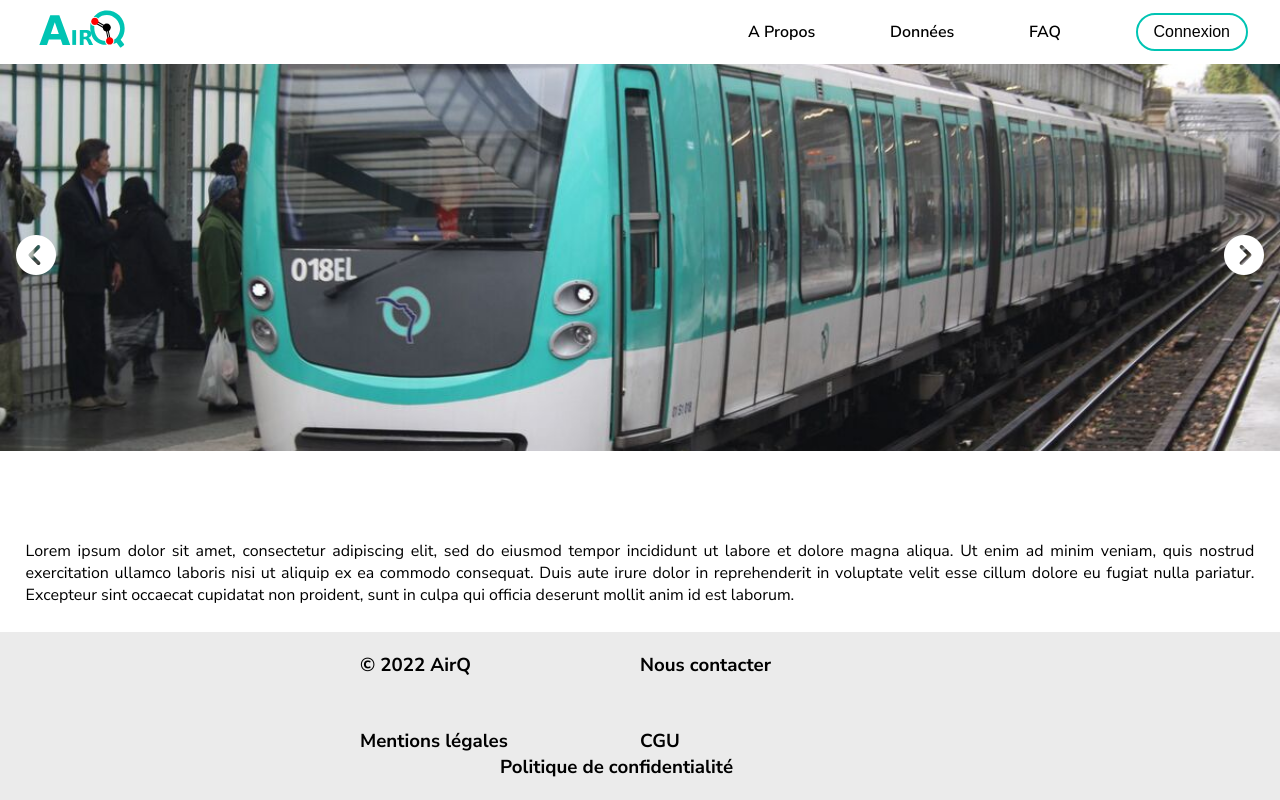
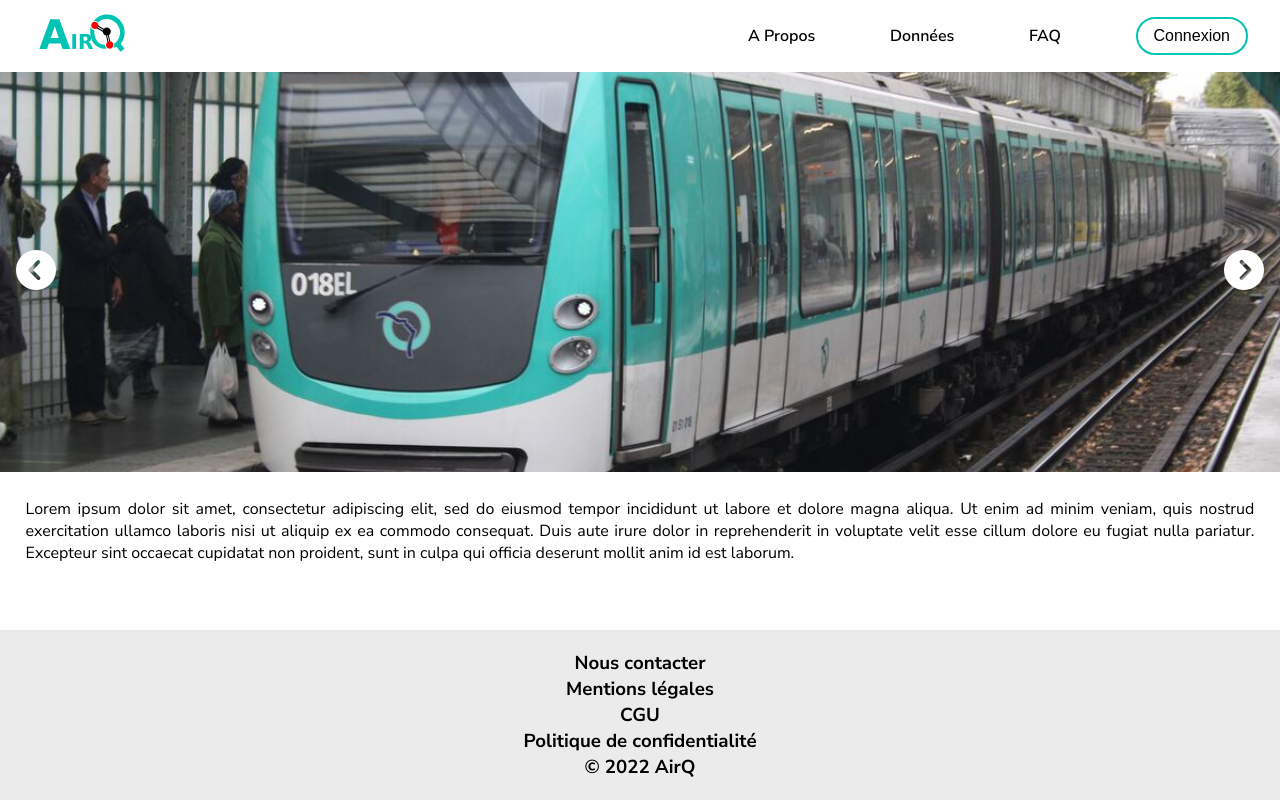
Before and after one commit to smansteel/APP_Info, a PHP site: page /arthur/accueil_v2.html in a window 1280 px wide. Run offline with PHP 8.4, Linux system fonts and the light colour scheme.

Commit message:
modif slider

```diff
--- a/arthur/accueil_v2.html
+++ b/arthur/accueil_v2.html
@@ -45,6 +45,8 @@
         </div>
     </div>
 
+    <script src="app_v2.js"></script>
+
     <div class="contenu">
         <p>
             Lorem ipsum dolor sit amet, consectetur adipiscing elit, sed do eiusmod tempor incididunt ut labore et dolore magna aliqua. Ut enim ad minim veniam, quis nostrud exercitation ullamco laboris nisi ut aliquip ex ea commodo consequat. Duis aute irure dolor in reprehenderit in voluptate velit esse cillum dolore eu fugiat nulla pariatur. Excepteur sint occaecat cupidatat non proident, sunt in culpa qui officia deserunt mollit anim id est laborum.
@@ -57,6 +59,8 @@
             <div class="bloc footer-services">
                 <h3>&copy; 2022 AirQ</h3>
             </div>
+
+            <div class = "liens">
                 <div class="bloc footer-services">
                     <h3>Nous contacter</h3>
                 </div>
@@ -71,9 +75,9 @@
                 </div>
             </div>
 
+        </div>
+
 
     </footer>
 
-    <script src="app_v2.js"></script>
-
 </body>
--- a/arthur/style_v2.css
+++ b/arthur/style_v2.css
@@ -15,11 +15,12 @@ body {
     font-family: 'Nunito Sans', sans-serif;
 }
 
+/* Header */
 
 header {
     position: fixed;
     width: 100%;
-    height: 8vh;
+    height: 9vh;
     top: 0;
     left: 0;
     background: #fff;
@@ -68,11 +69,14 @@ nav {
     border-radius: 20px;
 }
 
+/* Media Queries pour header */
+
 @media all and (max-width: 991px) {
 
     .header {
         background: transparent;
     }
+
 
     .toggle {
         display: block;
@@ -115,6 +119,7 @@ nav {
         justify-content: space-around;
         transform: translateX(-100%);
         transition: transform 1s;
+        z-index: 1;
     }
 
     .menu li a {
@@ -129,10 +134,13 @@ nav {
     .open .menu {
         transform: translateX(0);
     }
+
 }
 
+/* Slider */
+
 .slider {
-    margin-top: 8vh;
+    margin-top: 9vh;
     height: 50vh;
     position: relative;
 }
@@ -165,11 +173,12 @@ nav {
 }
 
 .contenu {
-    margin-top: 8vh;
     flex: 1 0 auto;
     padding: 2vw 2vw;
     text-align: justify;
 }
+
+/* Footer */
 
 footer {
     flex-shrink: 0;
@@ -183,33 +192,53 @@ footer {
     width: 1200px;
     margin: 0 auto;
     display: flex;
+    flex-direction: row;
     justify-content: center;
     align-items: flex-start;
     font-size: 16px;
     padding: 20px 0 20px;
 }
 
+.liens {
+    width: 100%;
+    display: flex;
+    flex-direction: row;
+    flex-grow: 1;
+    text-align: center;
+}
+
 .bloc {
+    display: inline;
     width: 25%;
     margin: 0 0px;
 }
 
-/*Media queries */
+.bloc div {
+    display: inline;
+}
+
+/* Media queries pour footer */
 
 @media screen and (max-width: 1300px) {
 
     .contenu-footer {
-        width: 700px;
-        flex-wrap: wrap;
+        width: 100%;
+        display: inline-block;
+        text-align: center;
+        display: flex;
+        flex-direction: column-reverse;
     }
 
     .bloc {
-        width: 40%;
-        margin: 0 0;
-    }
-    .bloc:nth-child(1),
-    .bloc:nth-child(2) {
-        margin-bottom: 50px;
+        margin-left: auto;
+        margin-right: auto;
+        width: 100%;
     }
 
+    .liens {
+        flex-direction: column;
+        margin-left: auto;
+        margin-right: auto;
+        width:100%;
+    }
 }
```
Lines whose indentation alone changed are shown as unchanged.
